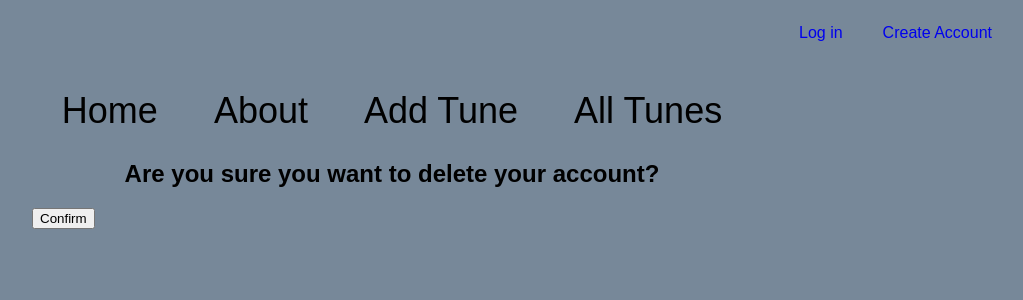
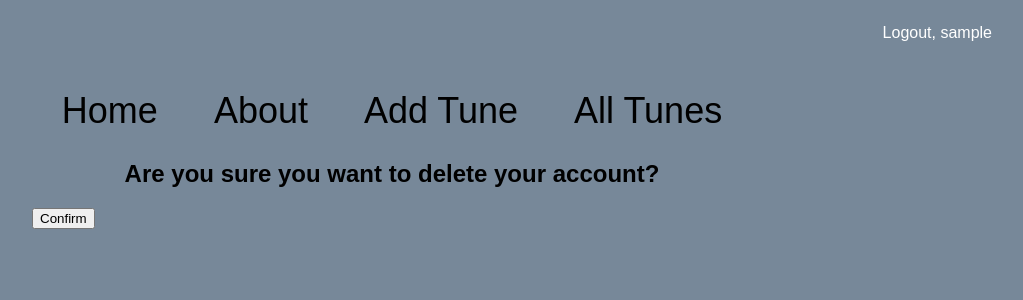
Before and after one commit to bcarpenter7/tune-collector-final, a Django app: page /account/delete/ in a window 1280 px wide. Shown: the top 300 px of the page, without its empty margins (248-1271 px from the left). Run offline with Django 4.2, Linux system fonts and the light colour scheme; the visitor is signed in with stand-in values (Sample User, id 1).

Commit message:
logout btn

```diff
--- a/tune/static/css/style.css
+++ b/tune/static/css/style.css
@@ -133,10 +133,10 @@
     /* margin-left: 70vmin; */
  }
 
-
-
-
-
+ #logoutBtn {
+    text-decoration: none;
+    color: white;
+ }
 
 
  /* ABOUT */
--- a/tune/templates/base.html
+++ b/tune/templates/base.html
@@ -9,10 +9,19 @@
     <title>Base</title>
 </head>
 <body>
+    <h1>{% if request.user.is_authenticated %}</h1>
+    <div id="nav-login">
+        <a id="logoutBtn" href="{% url 'account:logout' %}">Logout, {{ request.user }}</a>
+
+    </div>
+    {% else %}
     <div id="nav-login">
         <a href="{% url 'account:login' %}">Log in</a>
-        <a href="{% url 'account:login' %}">Create Account</a>
+        <a href="{% url 'account:register' %}">Create Account</a>
     </div>
+    {% endif %}
+
+
     <nav id="nav-bar">
             <a href="/">Home</a>
             <a href="{% url 'tune:about' %}">About</a>
```
